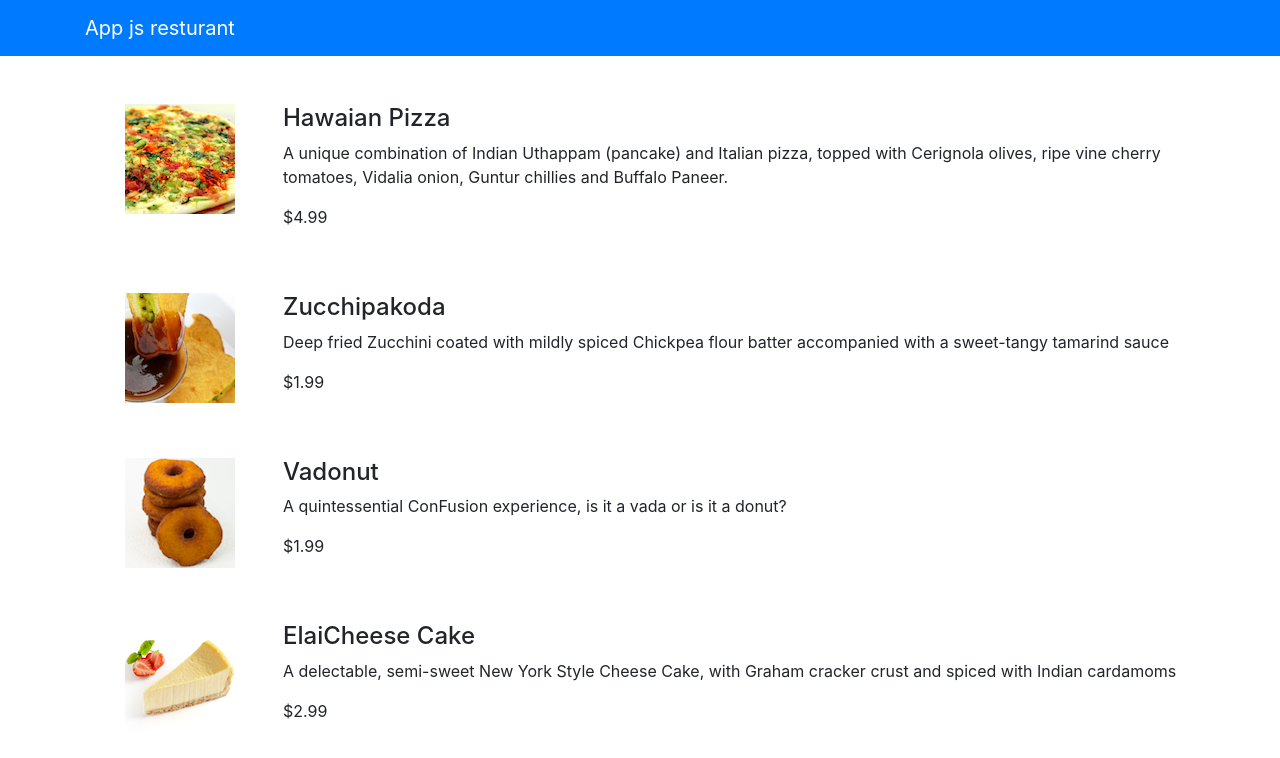
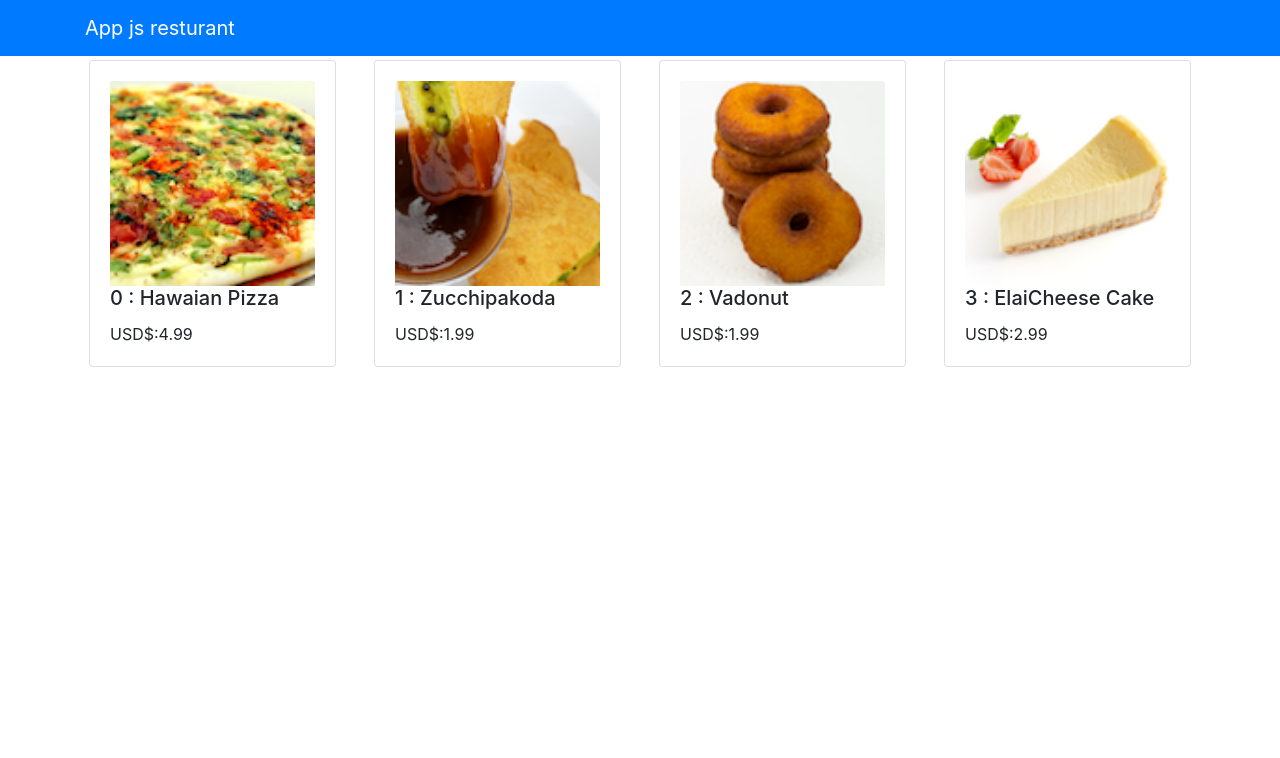
Before and after one commit to PwtanSG/confusion, a React (Create React App) app: page / in a window 1280 px wide. Shown: the top 758 px of the page. Built offline with nearby package versions, Linux system fonts and the light colour scheme.

Commit message:
wk1 ex1-2 card onclick

```diff
--- a/package.json
+++ b/package.json
@@ -9,6 +9,7 @@
     "@testing-library/user-event": "^12.1.10",
     "bootstrap": "^4.5.3",
     "react": "^17.0.1",
+    "react-bootstrap": "^1.4.0",
     "react-dom": "^17.0.1",
     "react-popper": "^2.2.3",
     "react-scripts": "4.0.0",
--- a/src/components/MenuComponent.js
+++ b/src/components/MenuComponent.js
@@ -1,5 +1,6 @@
 import React, { Component } from  'react';
 import { Media } from 'reactstrap';
+import { Card } from 'react-bootstrap';
 
 class Menu extends Component{
 
@@ -7,25 +8,47 @@ class Menu extends Component{
         super(props)
 
         this.state = {
+            selectedDish: null
+        };
 
-        };
     }
+
+    onDishSelect(dish){
+      this.setState({ selectedDish:dish });
+    }
+
+    renderDish(dish){
+      if (dish != null){
+        return(
+          <Card>
+          <Card.Body>
+            <Card.Img width = "50%" variant="top" src={dish.image} alt={dish.name}/>
+            <Card.Title>{dish.id} : {dish.name}</Card.Title>
+            <Card.Text>{dish.description}</Card.Text>
+          </Card.Body>
+          </Card>
+        );
+      }else {
+        return(
+          <div></div>
+        );
+
+
+      }
+     }
 
     render(){
         {/* change to using props to pass dish information - see App.js passing props dishes*/}
         const menu = this.props.dishes.map((dish) => {
             return (
-              <div key={dish.id} className="col-12 mt-5">
-                <Media tag="li">
-                  <Media left middle>
-                      <Media object src={dish.image} alt={dish.name} />
-                  </Media>
-                  <Media body className="ml-5">
-                    <Media heading>{dish.name}</Media>
-                    <p>{dish.description}</p>
-                    <p>${dish.price}</p>
-                  </Media>
-                </Media>
+              <div key={dish.id} className="col-12 col-sm m-1">
+                <Card onClick={() => {this.onDishSelect(dish)}}>
+                <Card.Body>
+                  <Card.Img variant="top" src={dish.image} alt={dish.name}/>
+                  <Card.Title>{dish.id} : {dish.name}</Card.Title>
+                  <Card.Text>USD$:{dish.price}</Card.Text>
+                </Card.Body>
+                </Card>
               </div>
             );
         });
@@ -33,11 +56,12 @@ class Menu extends Component{
 
         return (
         <div className="container">
-        <div className="row">
-            <Media list>
-                {menu}
-            </Media>
-        </div>
+          <div className="row">
+              {menu}
+          </div>
+          <div className="row">
+             {this.renderDish(this.state.selectedDish)}
+          </div>
         </div>
         )
     }
```
Also changed, not shown: 1 other file (tests, documents, lock files or other folders).
